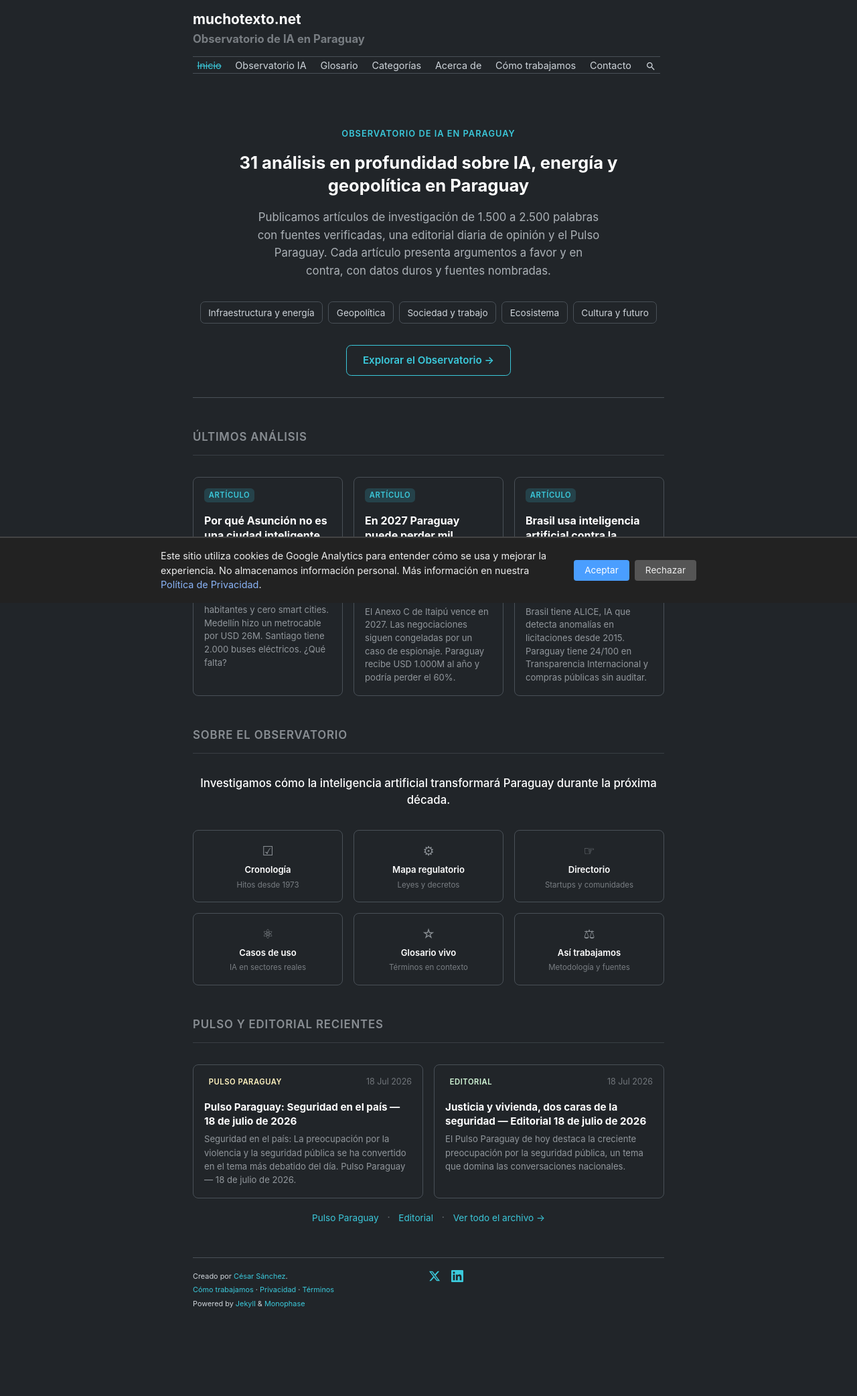
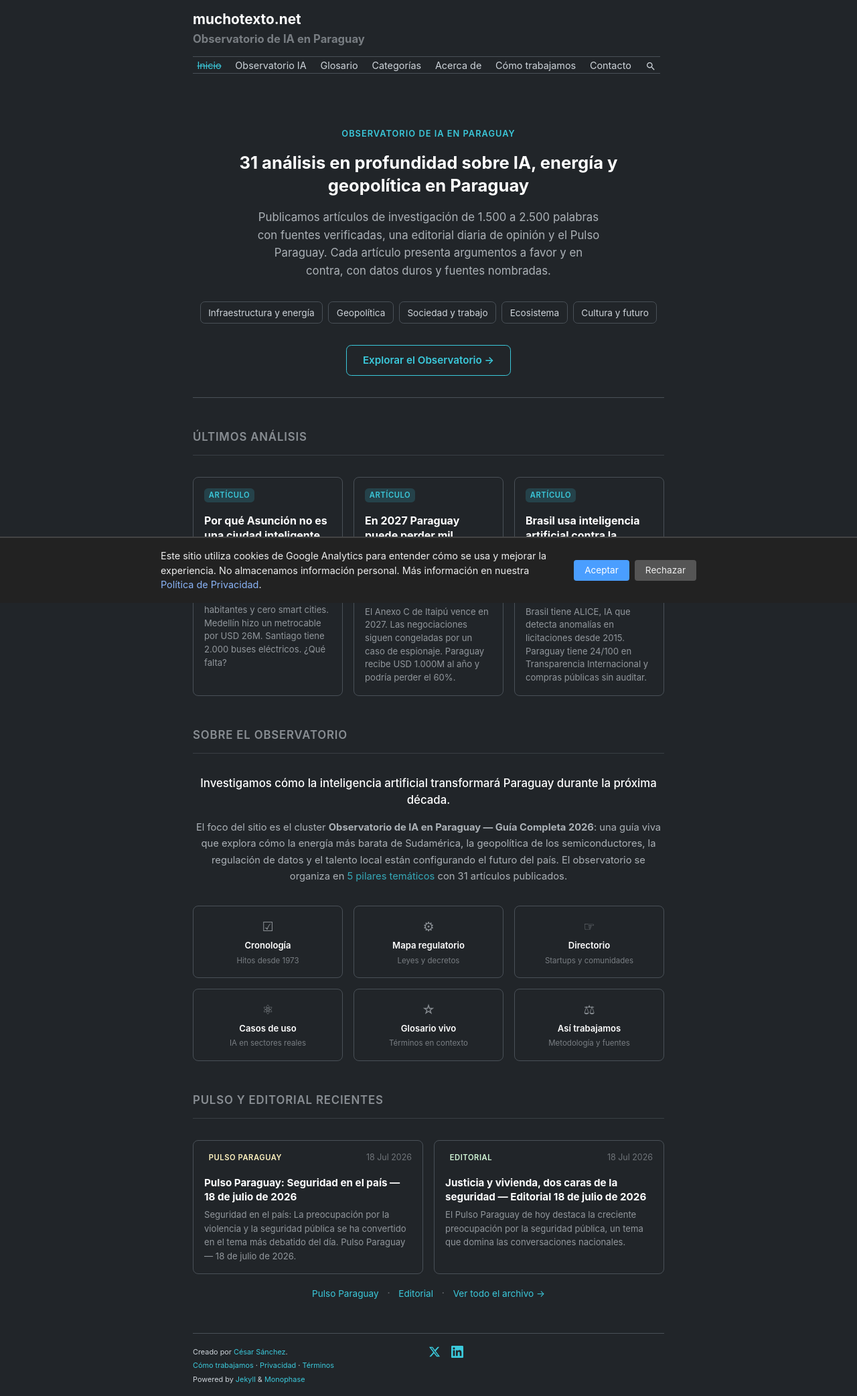
Before and after one commit to miravosqueinteresante/muchotexto.net, a Jekyll site: the page built from index.markdown, in a window 1280 px wide. Shown: the whole page at 67% size. Built offline with Jekyll 4.4.1, drawn with Linux system fonts in a browser that asks for light colours; before the commit the page ends 1971 px from its top, so only the background shows below that.

Commit message:
fix: restore descriptive text in Sobre el observatorio section (mission statement + context + cards)

```diff
--- a/_layouts/home.html
+++ b/_layouts/home.html
@@ -69,6 +69,7 @@
 <section class="home-section">
   <h2 class="home-section-title">Sobre el observatorio</h2>
   <p class="about-mission">Investigamos cómo la inteligencia artificial transformará Paraguay durante la próxima década.</p>
+  <p class="about-text">El foco del sitio es el cluster <strong>Observatorio de IA en Paraguay — Guía Completa 2026</strong>: una guía viva que explora cómo la energía más barata de Sudamérica, la geopolítica de los semiconductores, la regulación de datos y el talento local están configurando el futuro del país. El observatorio se organiza en <a href="{{ '/ia-en-paraguay/' | relative_url }}">5 pilares temáticos</a> con {{ total_analisis }} artículos publicados.</p>
   <div class="observatorio-grid">
     <a class="observatorio-card" href="{{ '/cronologia/' | relative_url }}">
       <span class="observatorio-icon">&#9745;</span>
--- a/_sass/monophase/_home.scss
+++ b/_sass/monophase/_home.scss
@@ -270,12 +270,24 @@
  */
 
 .about-mission {
-  margin: 0 0 var(--spacer-2);
+  margin: 0 0 var(--spacer);
   font-size: 1.05em;
   font-weight: 500;
   line-height: 1.5;
   color: var(--heading-color);
   text-align: center;
+}
+
+.about-text {
+  margin: 0 0 var(--spacer-2);
+  font-size: 0.92em;
+  line-height: 1.65;
+  opacity: 0.8;
+  text-align: center;
+
+  a {
+    color: var(--link-color);
+  }
 }
 
 .observatorio-grid {
```
